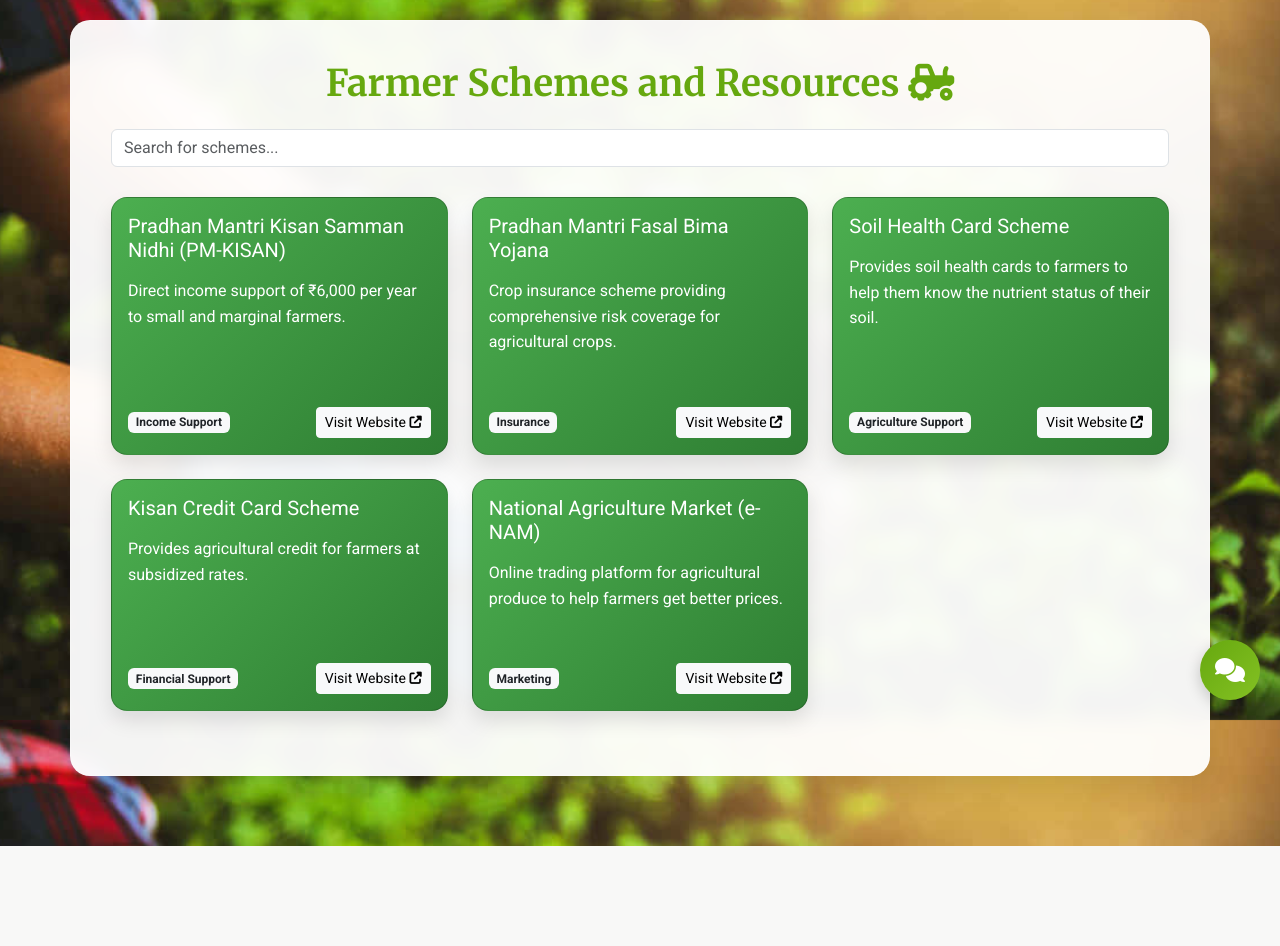
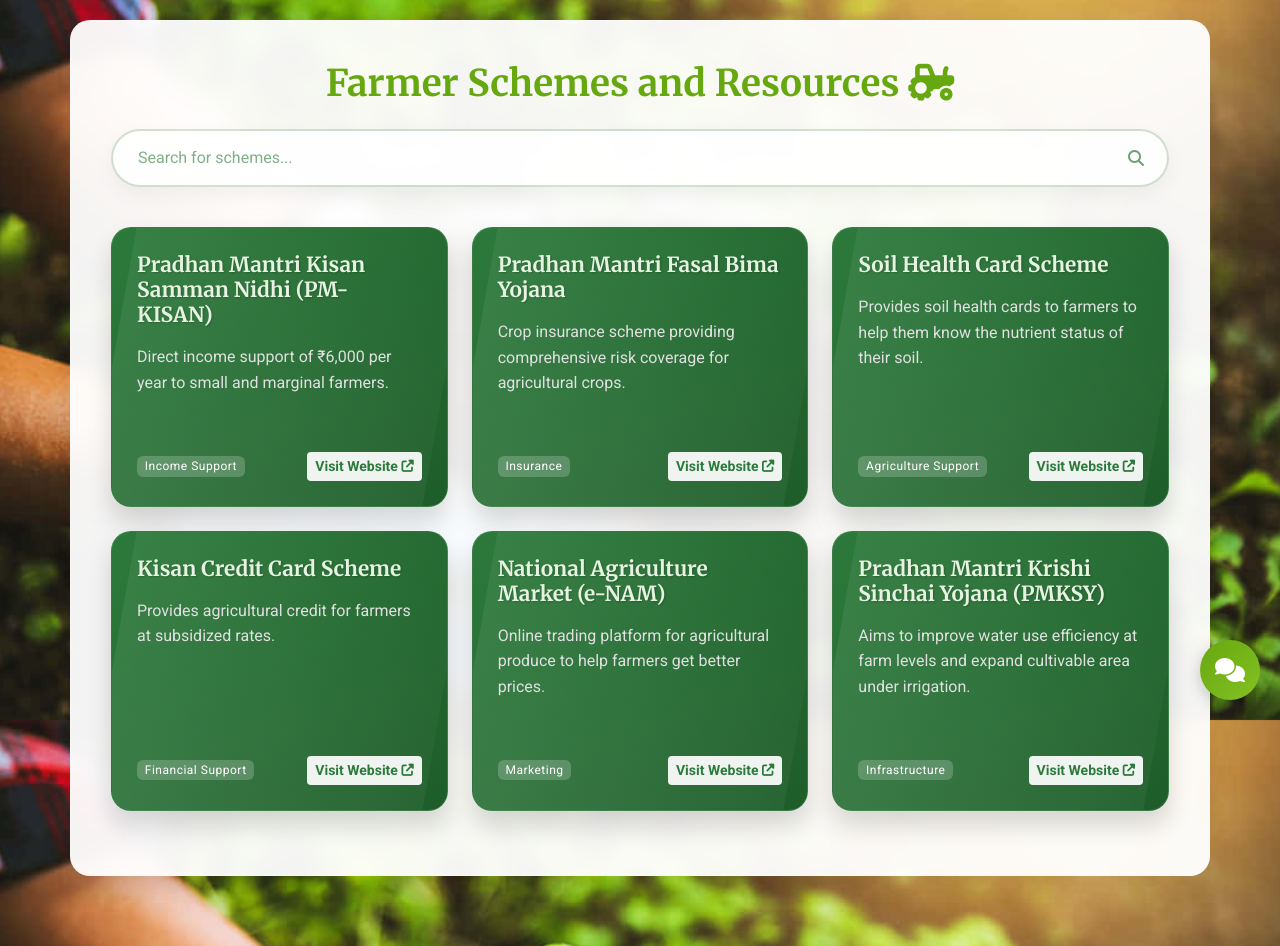
Before and after one commit to jyoti-131/KriShe, a Flask app: page /farmer_schemes in a window 1280 px wide. Shown: the part 80-1026 px from the top of the page. Before the commit the page ends 926 px from the top, so only its background shows below. Run offline with Flask 3, Linux system fonts and the light colour scheme; parts of the project's set-up code (start-up, migrations or seed data) failed here and were passed over; some libraries are stand-ins or nearby versions.

Commit message:
farmer_schemes.html

```diff
--- a/templates/farmer_schemes.html
+++ b/templates/farmer_schemes.html
@@ -3,7 +3,7 @@
   <head>
     <meta charset="utf-8">
     <meta name="viewport" content="width=device-width, initial-scale=1">
-    <title>कृShe - Farmer Schemes</title>
+    <title data-translate="title_schemes">कृShe - Farmer Schemes</title>
     <link href="https://cdn.jsdelivr.net/npm/bootstrap@5.3.0-alpha3/dist/css/bootstrap.min.css" rel="stylesheet">
     <link rel="stylesheet" href="https://cdnjs.cloudflare.com/ajax/libs/font-awesome/6.1.1/css/all.min.css">
     <link href="https://fonts.googleapis.com/css2?family=Poppins:wght@300;400;500;600;700&family=Merriweather:wght@300;400;700&family=Roboto:wght@400;700&display=swap" rel="stylesheet">
@@ -67,17 +67,27 @@
         }
 
         .scheme-card {
-            background: linear-gradient(135deg, #4CAF50, #2E7D32);
+    background: linear-gradient(135deg, #2c7a3b, #1e5d2a);
     color: white;
-            border-radius: 16px;
-            box-shadow: 0 10px 20px rgba(0, 0, 0, 0.1);
-            transition: transform 0.3s ease;
-            margin-bottom: 20px;
+    border-radius: 20px;
+    box-shadow: 0 15px 25px rgba(0, 0, 0, 0.15);
+    transition: all 0.3s ease;
+    margin-bottom: 25px;
+    overflow: hidden;
+    border: 1px solid rgba(255, 255, 255, 0.1);
+    perspective: 1000px;
 }
 
-        .scheme-card:hover {
-            transform: translateY(-5px);
-            box-shadow: 0 15px 30px rgba(0, 0, 0, 0.2);
+.scheme-card::before {
+    content: '';
+    position: absolute;
+    top: 0;
+    left: 0;
+    width: 100%;
+    height: 100%;
+    background: linear-gradient(45deg, rgba(255,255,255,0.1), transparent);
+    transform: skew(-10deg);
+    z-index: 1;
 }
 
 .scheme-card .card-body {
@@ -85,30 +95,91 @@
     flex-direction: column;
     justify-content: space-between;
     height: 100%;
+    padding: 25px;
+    position: relative;
+    z-index: 2;
 }
 
-        .btn-primary {
-            background-color: var(--primary-color);
-            border-color: var(--primary-color);
-            border-radius: 50px;
-            padding: 12px 30px;
+.scheme-card .card-title {
+    font-family: 'Merriweather', serif;
+    font-weight: 700;
+    font-size: 1.3rem;
+    margin-bottom: 15px;
+    color: #e6f3e0;
+    text-shadow: 1px 1px 2px rgba(0,0,0,0.2);
+}
+
+.scheme-card .card-text {
+    font-family: 'Roboto', sans-serif;
+    font-weight: 300;
+    color: #e0e0e0;
+    line-height: 1.6;
+    margin-bottom: 15px;
+}
+
+.scheme-card .badge {
+    background-color: rgba(255,255,255,0.2) !important;
+    color: white !important;
+    font-family: 'Roboto', sans-serif;
     font-weight: 500;
     letter-spacing: 0.5px;
-            box-shadow: 0 4px 15px rgba(102, 168, 15, 0.3);
+}
+
+.scheme-card .btn-light {
+    background-color: #f0f4f0;
+    color: #2c7a3b;
+    font-weight: 600;
+    border: none;
     transition: all 0.3s ease;
 }
 
-        .btn-primary:hover {
-            background-color: var(--primary-dark);
-            border-color: var(--primary-dark);
+.scheme-card .btn-light:hover {
+    background-color: #e0ece0;
     transform: translateY(-3px);
-            box-shadow: 0 8px 20px rgba(102, 168, 15, 0.4);
+    box-shadow: 0 5px 15px rgba(0,0,0,0.1);
 }
 
 .search-bar {
-            margin-bottom: 30px;
+    margin-bottom: 40px;
+    position: relative;
 }
 
+.search-bar input {
+    background-color: rgba(255, 255, 255, 0.9);
+    border: 2px solid rgba(44, 122, 59, 0.2);
+    border-radius: 30px;
+    padding: 15px 50px 15px 25px;
+    font-family: 'Roboto', sans-serif;
+    font-size: 1rem;
+    color: #2c7a3b;
+    box-shadow: 0 8px 20px rgba(0, 0, 0, 0.05);
+    transition: all 0.3s ease;
+}
+
+.search-bar input:focus {
+    outline: none;
+    border-color: #2c7a3b;
+    box-shadow: 0 8px 25px rgba(44, 122, 59, 0.1);
+}
+
+.search-bar input::placeholder {
+    color: rgba(44, 122, 59, 0.6);
+    font-weight: 300;
+}
+
+.search-bar .search-icon {
+    position: absolute;
+    right: 25px;
+    top: 50%;
+    transform: translateY(-50%);
+    color: #2c7a3b;
+    opacity: 0.7;
+    transition: opacity 0.3s ease;
+}
+
+.search-bar input:focus + .search-icon {
+    opacity: 1;
+}
         @keyframes fadeIn {
             from { opacity: 0; transform: translateY(20px); }
             to { opacity: 1; transform: translateY(0); }
@@ -327,10 +398,14 @@
     </nav>
 
     <div class="container animate">
-      <h1 class="text-center mb-4">Farmer Schemes and Resources <i class="fas fa-tractor"></i></h1>
+        <h1 class="text-center mb-4" data-translate="schemes_title">Farmer Schemes and Resources <i class="fas fa-tractor"></i></h1>
 
-      <div class="search-bar">
-        <input type="text" id="schemeSearch" class="form-control" placeholder="Search for schemes...">
+      <div class="search-bar position-relative">
+        <input type="text" id="schemeSearch" class="form-control"
+       data-translate="search_schemes"
+       placeholder="Search for schemes..."
+       aria-label="Search schemes">
+        <i class="fas fa-search search-icon"></i>
     </div>
 
       <div class="row" id="schemeContainer">
@@ -358,39 +433,81 @@
         const farmerSchemes = [
     {
         name: "Pradhan Mantri Kisan Samman Nidhi (PM-KISAN)",
-                description: "Direct income support of ₹6,000 per year to small and marginal farmers.",
+        description: {
+            en: "Direct income support of ₹6,000 per year to small and marginal farmers.",
+            hi: "छोटे और सीमांत किसानों को प्रति वर्ष ₹6,000 की प्रत्यक्ष आय सहायता।"
+        },
         link: "https://pmkisan.gov.in/",
-                category: "Income Support"
+        category: {
+            en: "Income Support",
+            hi: "आय सहायता"
+        }
     },
     {
         name: "Pradhan Mantri Fasal Bima Yojana",
-                description: "Crop insurance scheme providing comprehensive risk coverage for agricultural crops.",
+        description: {
+            en: "Crop insurance scheme providing comprehensive risk coverage for agricultural crops.",
+            hi: "कृषि फसलों के लिए व्यापक जोखिम कवरेज प्रदान करने वाली फसल बीमा योजना।"
+        },
         link: "https://pmfby.gov.in/",
-                category: "Insurance"
+        category: {
+            en: "Insurance",
+            hi: "बीमा"
+        }
     },
     {
         name: "Soil Health Card Scheme",
-                description: "Provides soil health cards to farmers to help them know the nutrient status of their soil.",
+        description: {
+            en: "Provides soil health cards to farmers to help them know the nutrient status of their soil.",
+            hi: "किसानों को उनकी मिट्टी के पोषक तत्व की स्थिति जानने में मदद करने के लिए मिट्टी स्वास्थ्य कार्ड प्रदान करता है।"
+        },
         link: "https://soilhealth.dac.gov.in/",
-                category: "Agriculture Support"
+        category: {
+            en: "Agriculture Support",
+            hi: "कृषि सहायता"
+        }
     },
     {
         name: "Kisan Credit Card Scheme",
-                description: "Provides agricultural credit for farmers at subsidized rates.",
+        description: {
+            en: "Provides agricultural credit for farmers at subsidized rates.",
+            hi: "किसानों को रियायती दरों पर कृषि ऋण प्रदान करता है।"
+        },
         link: "https://www.nabard.org/",
-                category: "Financial Support"
+        category: {
+            en: "Financial Support",
+            hi: "वित्तीय सहायता"
+        }
     },
     {
         name: "National Agriculture Market (e-NAM)",
-                description: "Online trading platform for agricultural produce to help farmers get better prices.",
+        description: {
+            en: "Online trading platform for agricultural produce to help farmers get better prices.",
+            hi: "किसानों को बेहतर कीमतें दिलाने में मदद करने के लिए कृषि उत्पादों का ऑनलाइन ट्रेडिंग प्लेटफॉर्म।"
+        },
         link: "https://enam.gov.in/",
-                category: "Marketing"
+        category: {
+            en: "Marketing",
+            hi: "विपणन"
+        }
+    },
+    {
+        name: "Pradhan Mantri Krishi Sinchai Yojana (PMKSY)",
+        description: {
+            en: "Aims to improve water use efficiency at farm levels and expand cultivable area under irrigation.",
+            hi: "फार्म स्तर पर जल उपयोग दक्षता में सुधार करने और सिंचाई के तहत खेती योग्य क्षेत्र का विस्तार करने का लक्ष्य।"
+        },
+        link: "https://pmksy.gov.in/",
+        category: {
+            en: "Infrastructure",
+            hi: "बुनियादी ढांचा"
+        }
     }
 ];
-
         // Function to create scheme cards
         function createSchemeCards(schemes) {
     const container = document.getElementById('schemeContainer');
+    const selectedLang = localStorage.getItem("selectedLanguage") || "en";
     container.innerHTML = '';
 
     schemes.forEach(scheme => {
@@ -400,9 +517,9 @@
             <div class="card scheme-card h-100">
                 <div class="card-body">
                     <h5 class="card-title mb-3">${scheme.name}</h5>
-                            <p class="card-text flex-grow-1">${scheme.description}</p>
+                    <p class="card-text flex-grow-1">${scheme.description[selectedLang]}</p>
                     <div class="d-flex justify-content-between align-items-center mt-3">
-                                <span class="badge bg-light text-dark">${scheme.category}</span>
+                        <span class="badge bg-light text-dark">${scheme.category[selectedLang]}</span>
                         <a href="${scheme.link}" target="_blank" class="btn btn-sm btn-light">
                             Visit Website <i class="fas fa-external-link-alt"></i>
                         </a>
@@ -413,14 +530,14 @@
         container.appendChild(card);
     });
 }
-
         // Search functionality
         document.getElementById('schemeSearch').addEventListener('input', function() {
     const searchTerm = this.value.toLowerCase();
+    const selectedLang = localStorage.getItem("selectedLanguage") || "en";
     const filteredSchemes = farmerSchemes.filter(scheme =>
         scheme.name.toLowerCase().includes(searchTerm) ||
-                scheme.description.toLowerCase().includes(searchTerm) ||
-                scheme.category.toLowerCase().includes(searchTerm)
+        scheme.description[selectedLang].toLowerCase().includes(searchTerm) ||
+        scheme.category[selectedLang].toLowerCase().includes(searchTerm)
     );
     createSchemeCards(filteredSchemes);
 });
@@ -513,11 +630,11 @@
             }
         }
     });
+
+    // Ensure scheme cards are created with the selected language
+    createSchemeCards(farmerSchemes);
 }
 applyTranslation();
-
-        // Initialize cards on page load
-        createSchemeCards(farmerSchemes);
     </script>
   </body>
 </html>
```
Lines whose indentation alone changed are shown as unchanged.
